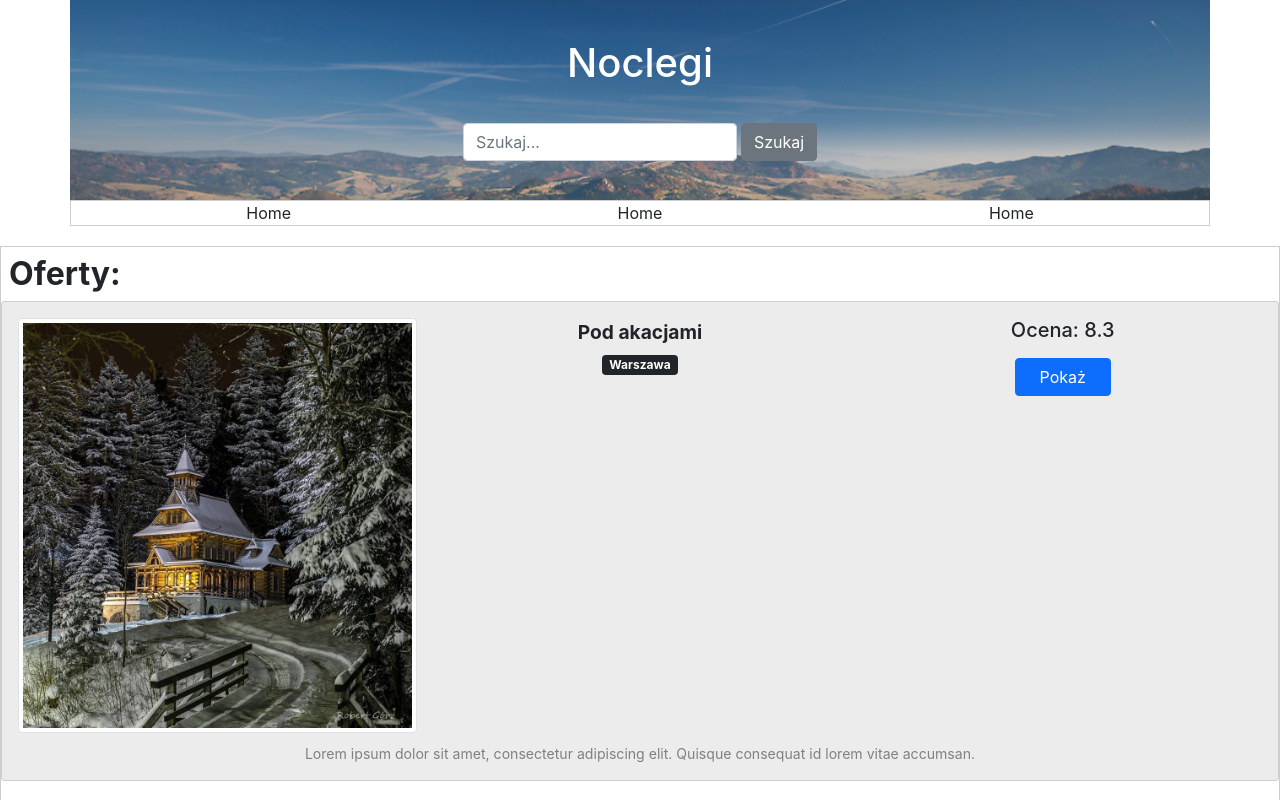
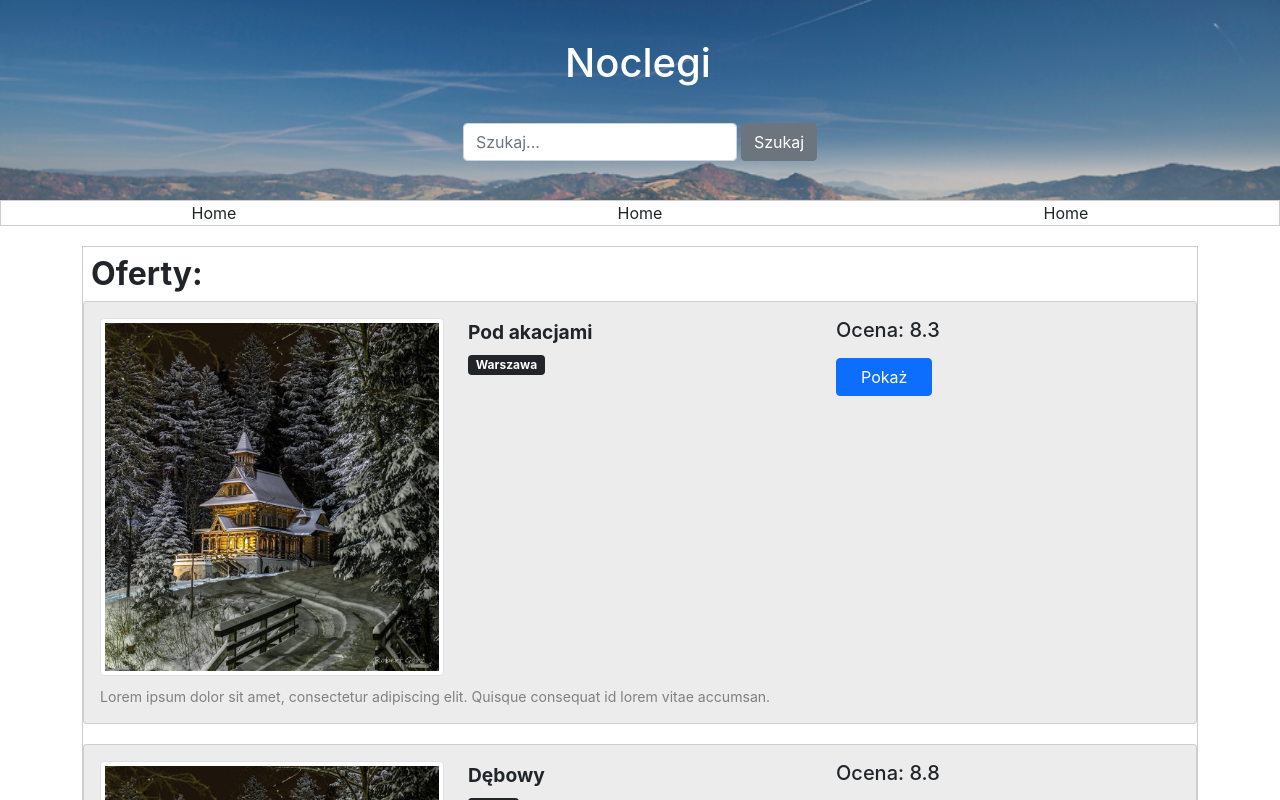
Before and after one commit to bartekrzesista/noclegi, a React (Create React App) app: page / in a window 1280 px wide. Shown: the top 800 px of the page. Built offline with nearby package versions, Linux system fonts and the light colour scheme.

Commit message:
add Layout and Footer

```diff
--- a/src/App.css
+++ /dev/null
@@ -1,38 +0,0 @@
-.App {
-  text-align: center;
-}
-
-.App-logo {
-  height: 40vmin;
-  pointer-events: none;
-}
-
-@media (prefers-reduced-motion: no-preference) {
-  .App-logo {
-    animation: App-logo-spin infinite 20s linear;
-  }
-}
-
-.App-header {
-  background-color: #282c34;
-  min-height: 100vh;
-  display: flex;
-  flex-direction: column;
-  align-items: center;
-  justify-content: center;
-  font-size: calc(10px + 2vmin);
-  color: white;
-}
-
-.App-link {
-  color: #61dafb;
-}
-
-@keyframes App-logo-spin {
-  from {
-    transform: rotate(0deg);
-  }
-  to {
-    transform: rotate(360deg);
-  }
-}
--- a/src/App.js
+++ b/src/App.js
@@ -1,9 +1,11 @@
 import { Component } from "react";
-import "./App.css";
 import Header from "./components/Header/Header";
 import Menu from "./components/Menu/Menu";
 import Hotels from "./components/Hotels/Hotels";
-import LoadingIcon from "./components/UI/LoadingIcon";
+import LoadingIcon from "./components/UI/LoadingIcon/LoadingIcon";
+import Searchbar from "./components/UI/Searchbar/Searchbar";
+import Layout from "./components/Layout/Layout";
+import Footer from "./components/Footer/Footer";
 
 class App extends Component {
   hotels = [
@@ -53,14 +55,17 @@ class App extends Component {
 
   render() {
     return (
-      <div className="App">
-        <Header searchHandler={this.searchHandler} />
-        <Menu />
-        { this.state.loading
+        <Layout
+        header={<Header>
+          <Searchbar searchHandler={this.searchHandler}/>
+        </Header>}
+        menu={<Menu />}
+        content={ this.state.loading
           ? <LoadingIcon />
           : <Hotels hotels={this.state.hotels} />
         }
-      </div>
+        footer={<Footer />}
+        />
     );
   }
 }
--- /dev/null
+++ b/src/components/Footer/Footer.js
@@ -0,0 +1,7 @@
+function Footer() {
+    return (
+        <footer className="text-center m-3">stopka</footer>
+    );
+}
+
+export default Footer;
--- a/src/components/Header/Header.js
+++ b/src/components/Header/Header.js
@@ -1,12 +1,11 @@
 import React from 'react';
 import styles from './Header.module.css';
-import Searchbar from './Searchbar/Searchbar';
 
 function Header(props) {
     return (
-        <header className={`container ${styles.header}`}>
+        <header className={styles.header}>
             <h1 className={styles.heading}>Noclegi</h1>
-            <Searchbar searchHandler={props.searchHandler}/>
+            {props.children}
         </header>
     )
 }
--- /dev/null
+++ b/src/components/Layout/Layout.js
@@ -0,0 +1,10 @@
+export default function Layout(props) {
+    return (
+        <>
+            {props.header}
+            {props.menu}
+            <main className="container">{props.content}</main>
+            {props.footer}
+        </>
+    );
+}
--- a/src/components/Menu/Menu.js
+++ b/src/components/Menu/Menu.js
@@ -3,13 +3,13 @@ import styles from "./Menu.module.css";
 
 function Menu() {
   return (
-    <div className={`${styles.menuContainer} container`}>
+    <nav className={styles.menuContainer}>
         <ul className={styles.menu}>
             <li className={styles.menuItem}>Home</li>
             <li className={styles.menuItem}>Home</li>
             <li className={styles.menuItem}>Home</li>
         </ul>
-    </div>
+    </nav>
   );
 }
 
```
Also changed, not shown: src/components/UI/LoadingIcon/LoadingIcon.js (renamed from src/components/UI/LoadingIcon.js), src/components/UI/Searchbar/Searchbar.js (renamed from src/components/Header/Searchbar/Searchbar.js).
